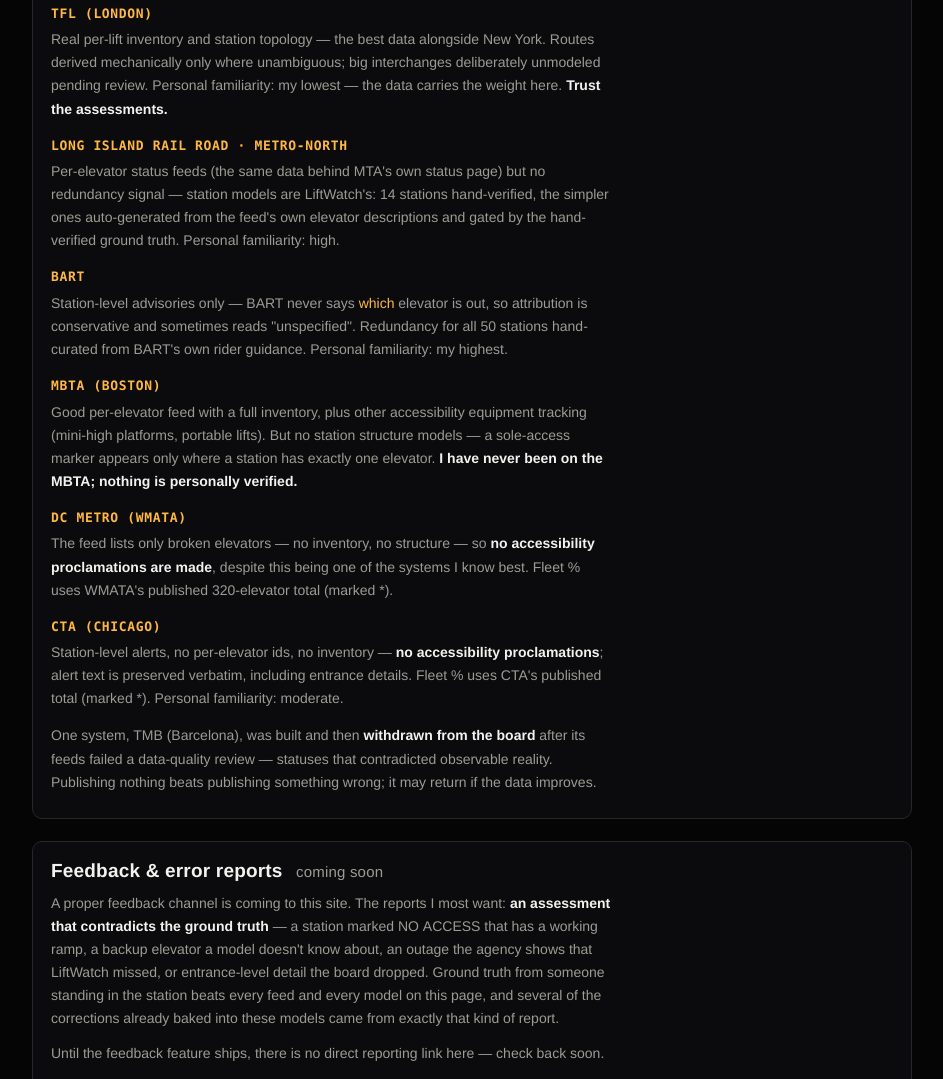
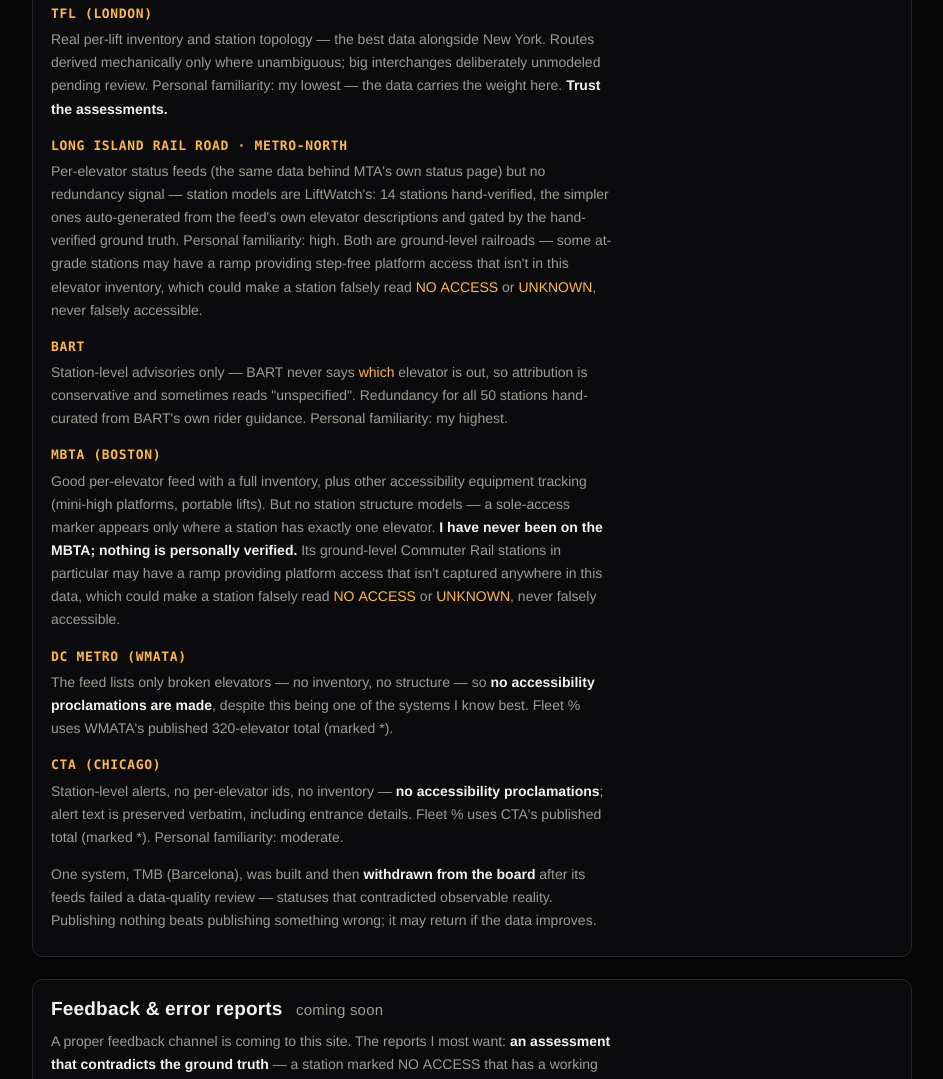
Before and after one commit to TrainsitAccess/liftwatch, a website: page site/methodology.html in a window 1280 px wide. Shown: the part 2241-3320 px from the top of the page, without its empty margins (168-1111 px from the left). Drawn offline with Linux system fonts and the light colour scheme.

Commit message:
Note the ground-level-ramp blind spot for LIRR, Metro-North, and MBTA Commuter Rail
These systems track elevators only. A ground-level (at-grade) station
can have a ramp providing step-free platform access that never
appears anywhere in the feed data — so an unmodeled ramp can only
push a station's reading toward NO ACCESS or UNKNOWN, never the
unsafe direction of a false ACCESSIBLE claim, but it's worth stating
explicitly since it's the one blind spot the "over-warn, never
under-warn" design doesn't fully cover.

Added to both the per-system disclaimer (site/system.html,
mta-lirr/mta-mnr/mbta-boston) and the system-by-system breakdown on
the methodology page. MBTA's note is scoped to its Commuter Rail
stations specifically, since mbta-boston also covers the subway.

```diff
--- a/site/methodology.html
+++ b/site/methodology.html
@@ -129,11 +129,11 @@
         <dt>TfL (London)</dt>
         <dd>Real per-lift inventory and station topology — the best data alongside New York. Routes derived mechanically only where unambiguous; big interchanges deliberately unmodeled pending review. Personal familiarity: my lowest — the data carries the weight here. <strong>Trust the assessments.</strong></dd>
         <dt>Long Island Rail Road · Metro-North</dt>
-        <dd>Per-elevator status feeds (the same data behind MTA's own status page) but no redundancy signal — station models are LiftWatch's: 14 stations hand-verified, the simpler ones auto-generated from the feed's own elevator descriptions and gated by the hand-verified ground truth. Personal familiarity: high.</dd>
+        <dd>Per-elevator status feeds (the same data behind MTA's own status page) but no redundancy signal — station models are LiftWatch's: 14 stations hand-verified, the simpler ones auto-generated from the feed's own elevator descriptions and gated by the hand-verified ground truth. Personal familiarity: high. Both are ground-level railroads — some at-grade stations may have a ramp providing step-free platform access that isn't in this elevator inventory, which could make a station falsely read <em>NO&nbsp;ACCESS</em> or <em>UNKNOWN</em>, never falsely accessible.</dd>
         <dt>BART</dt>
         <dd>Station-level advisories only — BART never says <em>which</em> elevator is out, so attribution is conservative and sometimes reads "unspecified". Redundancy for all 50 stations hand-curated from BART's own rider guidance. Personal familiarity: my highest.</dd>
         <dt>MBTA (Boston)</dt>
-        <dd>Good per-elevator feed with a full inventory, plus other accessibility equipment tracking (mini-high platforms, portable lifts). But no station structure models — a sole-access marker appears only where a station has exactly one elevator. <strong>I have never been on the MBTA; nothing is personally verified.</strong></dd>
+        <dd>Good per-elevator feed with a full inventory, plus other accessibility equipment tracking (mini-high platforms, portable lifts). But no station structure models — a sole-access marker appears only where a station has exactly one elevator. <strong>I have never been on the MBTA; nothing is personally verified.</strong> Its ground-level Commuter Rail stations in particular may have a ramp providing platform access that isn't captured anywhere in this data, which could make a station falsely read <em>NO&nbsp;ACCESS</em> or <em>UNKNOWN</em>, never falsely accessible.</dd>
         <dt>DC Metro (WMATA)</dt>
         <dd>The feed lists only broken elevators — no inventory, no structure — so <strong>no accessibility proclamations are made</strong>, despite this being one of the systems I know best. Fleet % uses WMATA's published 320-elevator total (marked *).</dd>
         <dt>CTA (Chicago)</dt>
```
Also changed, not shown: site/system.html (+3 -3 lines).
